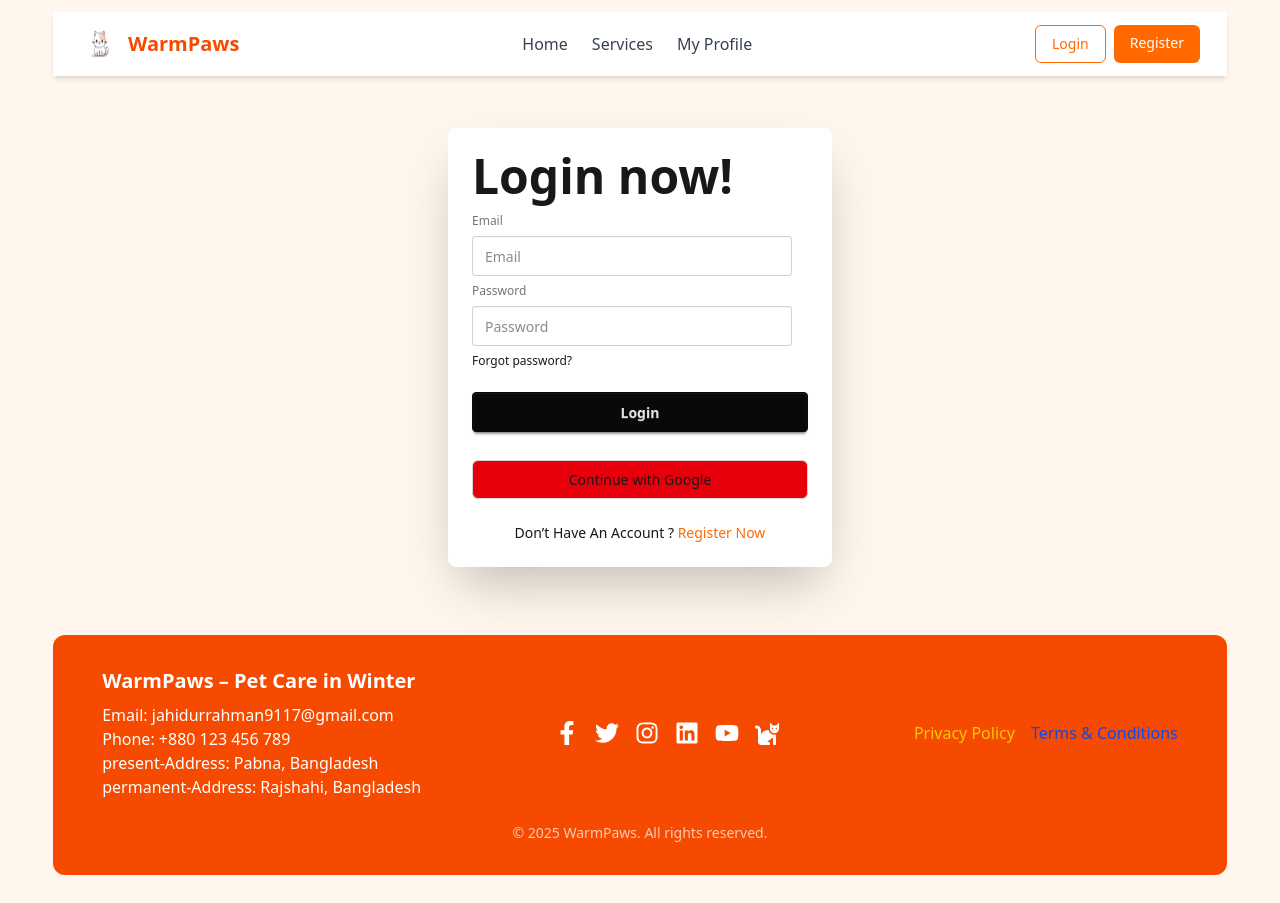
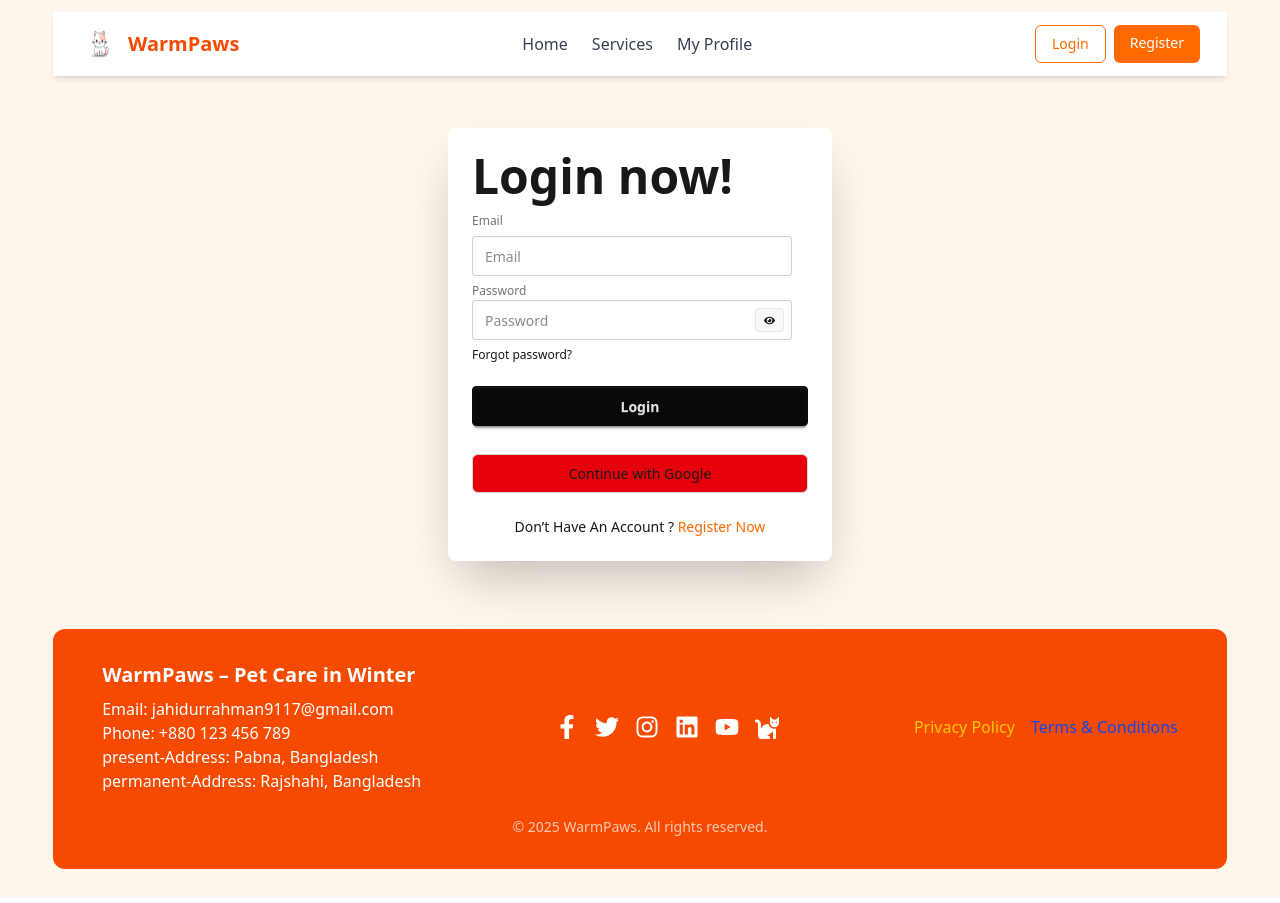
Before and after one commit to jahidur17/pet-care-in-winter-assignment-9, a React (Vite) app: page /auth/login in a window 1280 px wide. Built offline with nearby package versions, Linux system fonts and the light colour scheme; no server answers.

Commit message:
added the toggle eye button and react-icons use

```diff
--- a/src/pages/Login.jsx
+++ b/src/pages/Login.jsx
@@ -1,12 +1,14 @@
-import React, { useContext, useRef, useState,   } from "react";
+import React, { useContext, useRef, useState } from "react";
 import { AuthContext } from "../provider/AuthProvider";
 import { Link, useLocation, useNavigate } from "react-router";
+import { FaEye, FaEyeSlash } from "react-icons/fa";
 
 const Login = () => {
   const [error, setError] = useState("");
   const { loginUser, signInWithGoogle } = useContext(AuthContext);
   const location = useLocation();
-  const [email, setEmail] = useState(""); // ✅ track email
+  const [email, setEmail] = useState("");
+  const [showPassword, setShowPassword] = useState(false);
 
   const emailRef = useRef(null);
 
@@ -33,11 +35,17 @@
     signInWithGoogle()
       .then((result) => {
         console.log(result.user);
+
         navigate("/");
       })
       .catch((error) => {
         alert(error.message);
       });
+  };
+
+  const handleTogglePasswordShow = (e) => {
+    e.preventDefault();
+    setShowPassword(!showPassword);
   };
 
   return (
@@ -57,14 +65,22 @@
               placeholder="Email"
               required
             />
+            <div className="relative">
               <label className="label">Password</label>
               <input
-              type="password"
+                type={showPassword ? "text" : "password"}
                 name="password"
                 className="input"
                 placeholder="Password"
                 required
               />
+              <button
+                onClick={handleTogglePasswordShow}
+                className="btn btn-xs absolute top-6.5 right-6"
+              >
+                {showPassword ? <FaEyeSlash /> : <FaEye />}
+              </button>
+            </div>
             <div>
               <Link
                 to="/auth/forgot-password"
--- a/src/pages/Register.jsx
+++ b/src/pages/Register.jsx
@@ -1,11 +1,13 @@
 import React, { useContext, useState } from "react";
 import { AuthContext } from "../provider/AuthProvider";
 import { Link, useNavigate } from "react-router";
+import { FaEye, FaEyeSlash } from "react-icons/fa";
 
 const Register = () => {
   const { registerUser, updateUserProfile, setUser, signInWithGoogle } =
     useContext(AuthContext);
   const [error, setError] = useState("");
+  const [showPassword, setShowPassword] = useState(false);
   const navigate = useNavigate();
 
   const handleRegister = (e) => {
@@ -61,6 +63,11 @@
       });
   };
 
+  const handleTogglePasswordShow = (e) =>{
+     e.preventDefault();
+     setShowPassword(!showPassword);
+  }
+
   return (
     <div className="bg-white shadow-lg rounded-2xl p-8 w-96">
       <h2 className="text-2xl font-bold text-center text-orange-600 mb-4">
@@ -88,13 +95,21 @@
           className="w-full border rounded-md px-3 py-2"
           required
         />
+        <div className="relative">
           <input
-            type="password"
+            type={showPassword ? "text" : "password"}
             name="password"
             placeholder="Password"
             className="w-full border rounded-md px-3 py-2"
             required
           />
+          <button
+            onClick={handleTogglePasswordShow}
+            className="btn btn-xs absolute top-2 right-2"
+          >
+            {showPassword ? <FaEyeSlash /> : <FaEye />}
+          </button>
+        </div>
 
         <button
           type="submit"
```
Lines whose indentation alone changed are shown as unchanged.
